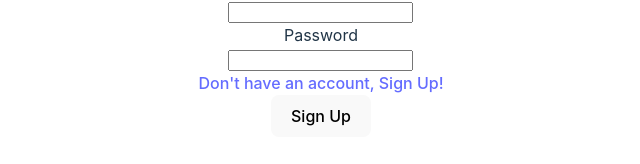
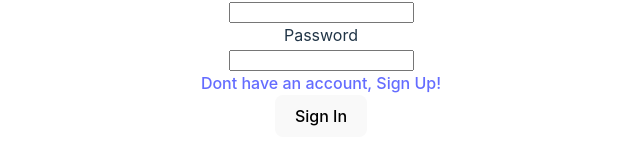
Before and after one commit to kalio007/AInews, a React (Vite) app in the folder client/: page / in a window 1280 px wide. Shown: the part 344-508 px from the top of the page, without its empty margins (319-959 px from the left). Built offline with nearby package versions, Linux system fonts and the light colour scheme.

Commit message:
worked on the logging in bug

```diff
--- a/client/src/components/Login.jsx
+++ b/client/src/components/Login.jsx
@@ -11,18 +11,16 @@ function Login() {
     const loginUser = async (e) => {
         e.preventDefault()
         try {
-            await account.createEmailSession(
-                user.email,
-                user.password
-              );
-             navigate("/profile")
+            await account.createEmailSession(user.email, user.password);
+            navigate('/profile')
         } catch (error) {
             console.log(error);
         }
+
     }
   return (
     <div>
-        <form action = '#' method='POST'>
+        <form method='POST'>
             <div>
                 <label
                 htmlFor='name'
@@ -71,14 +69,14 @@ function Login() {
                 <a
                 href='/signup'
                 >
-                    Don't have an account, Sign Up!
+                    Dont have an account, Sign Up!
                 </a>
             </div>
             <button
                 type='submit'
                 onClick={loginUser}
             >
-                Sign Up
+                Sign In
             </button>
         </form>
     </div>
--- a/client/src/components/Profile.jsx
+++ b/client/src/components/Profile.jsx
@@ -27,11 +27,9 @@ function Profile() {
     }
   return (
     <>
-      {userDetails ?
-      (
-      <>
+      { userDetails? (
         <div>
-            <h1>hey you're logged In {userDetails.name}</h1>
+            <h1>hey youre logged In</h1>
             <h2>the app stays here</h2>
             <div>
                 <button
@@ -41,9 +39,8 @@ function Profile() {
                 </button>
             </div>
         </div>
-      </>)
-      :
-      (
+
+      ):(
         <p>
            please login in
            <Link to="/">
```
